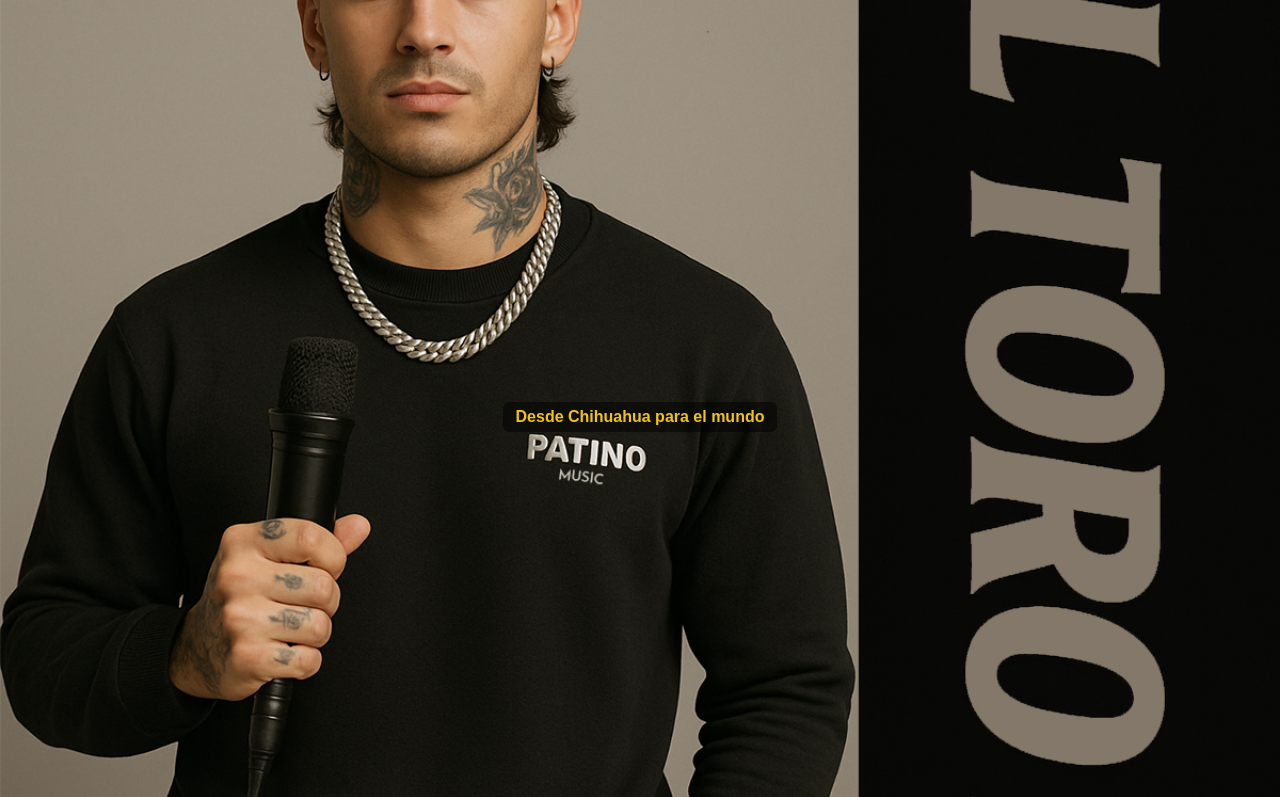
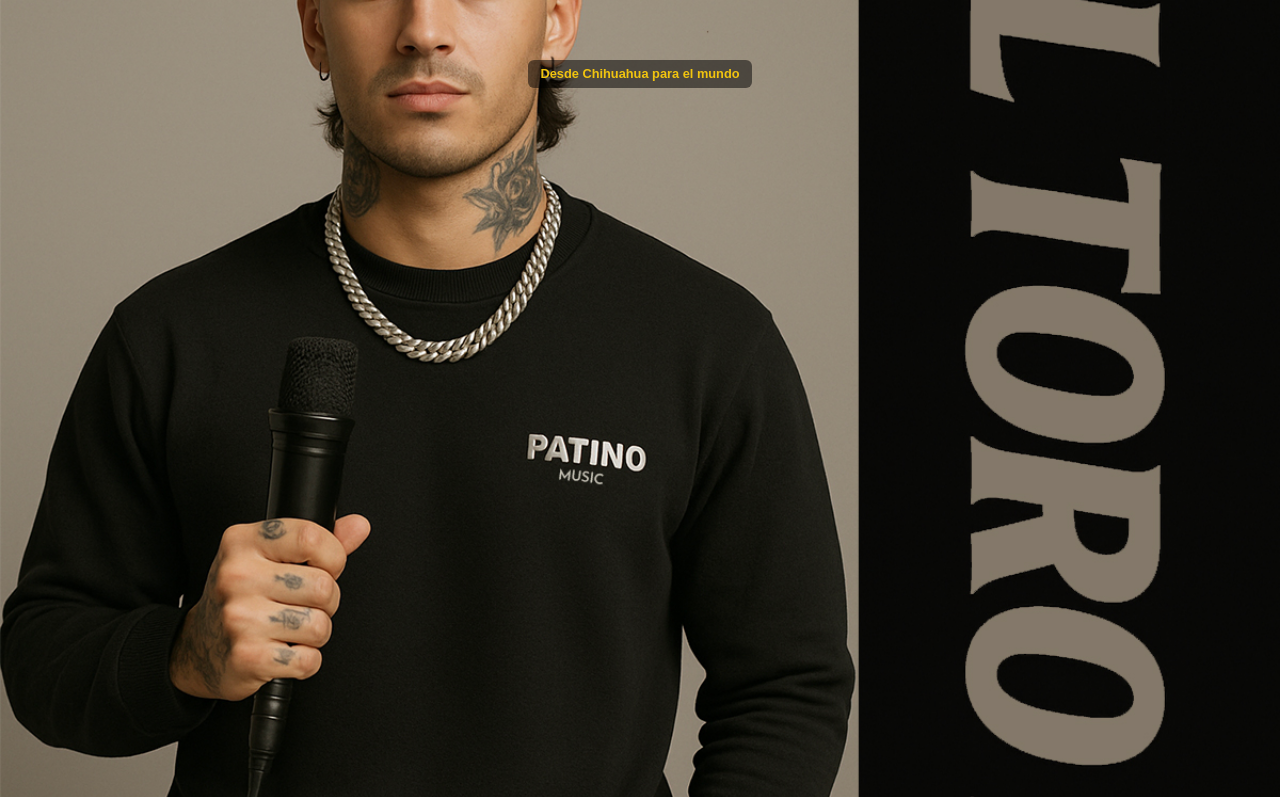
Before and after one commit to mpatino2004/El-Toro-X, a plain HTML site: page index.html in a window 1280 px wide. Shown: the top 797 px of the page. Drawn offline with Linux system fonts and the light colour scheme.

Commit message:
Update index.html

```diff
--- a/index.html
+++ b/index.html
@@ -23,17 +23,17 @@
       height: 100vh;
       background: url('https://raw.githubusercontent.com/mpatino2004/El-Toro-X/main/El%20Toro%20X%20Album%20Cover.jpg') center/cover no-repeat;
       display: flex;
-      align-items: center;
+      align-items: flex-start;
       justify-content: center;
       text-align: center;
+      padding-top: 60px;
     }
     .hero h2 {
-      font-size: 1rem;
+      font-size: 0.8rem;
       background: rgba(0,0,0,0.5);
       padding: 0.4rem 0.8rem;
       border-radius: 6px;
       animation: fadeIn 2s ease-out;
-      margin-top: 50px;
     }
     @keyframes fadeIn {
       from { opacity: 0; transform: translateY(20px); }
```
